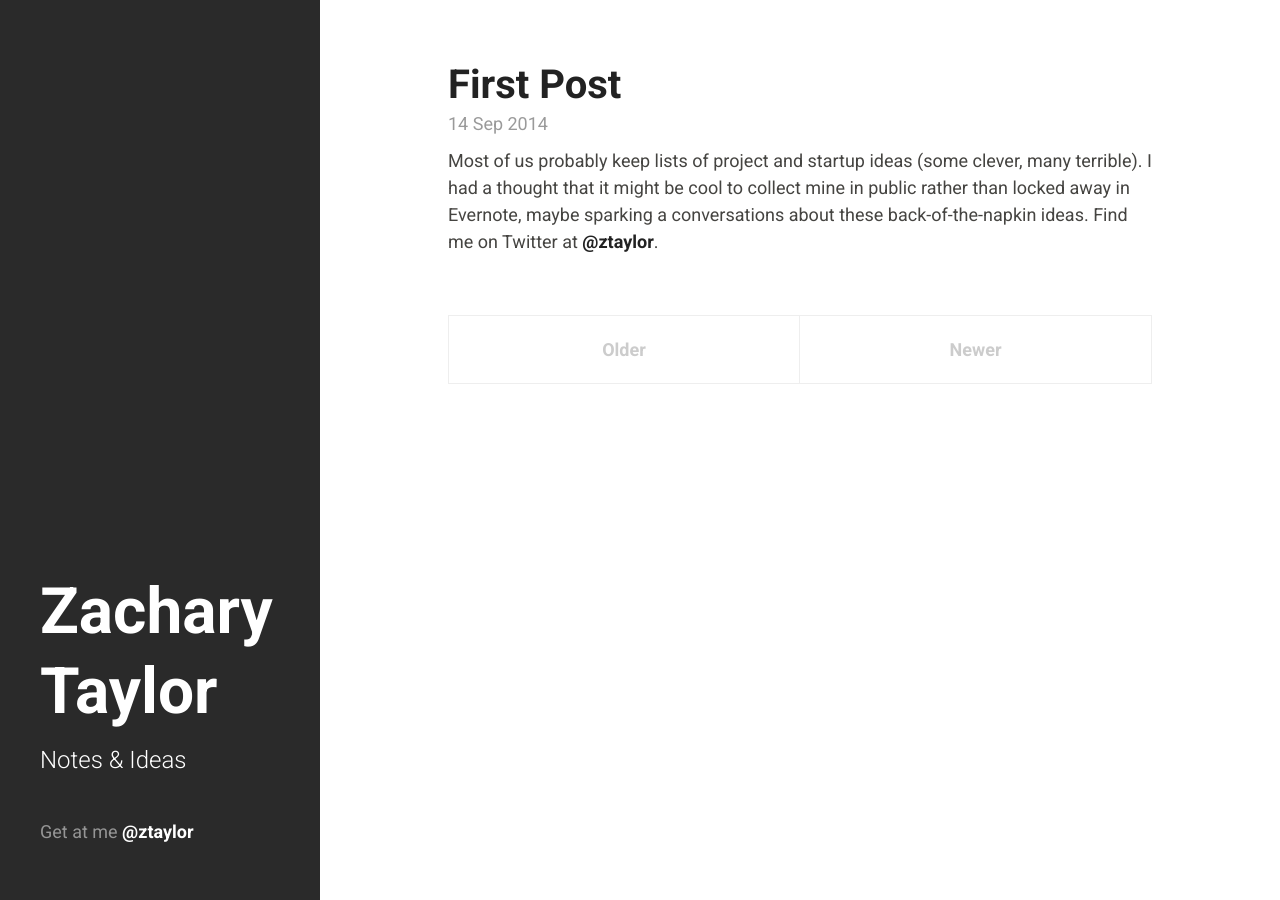
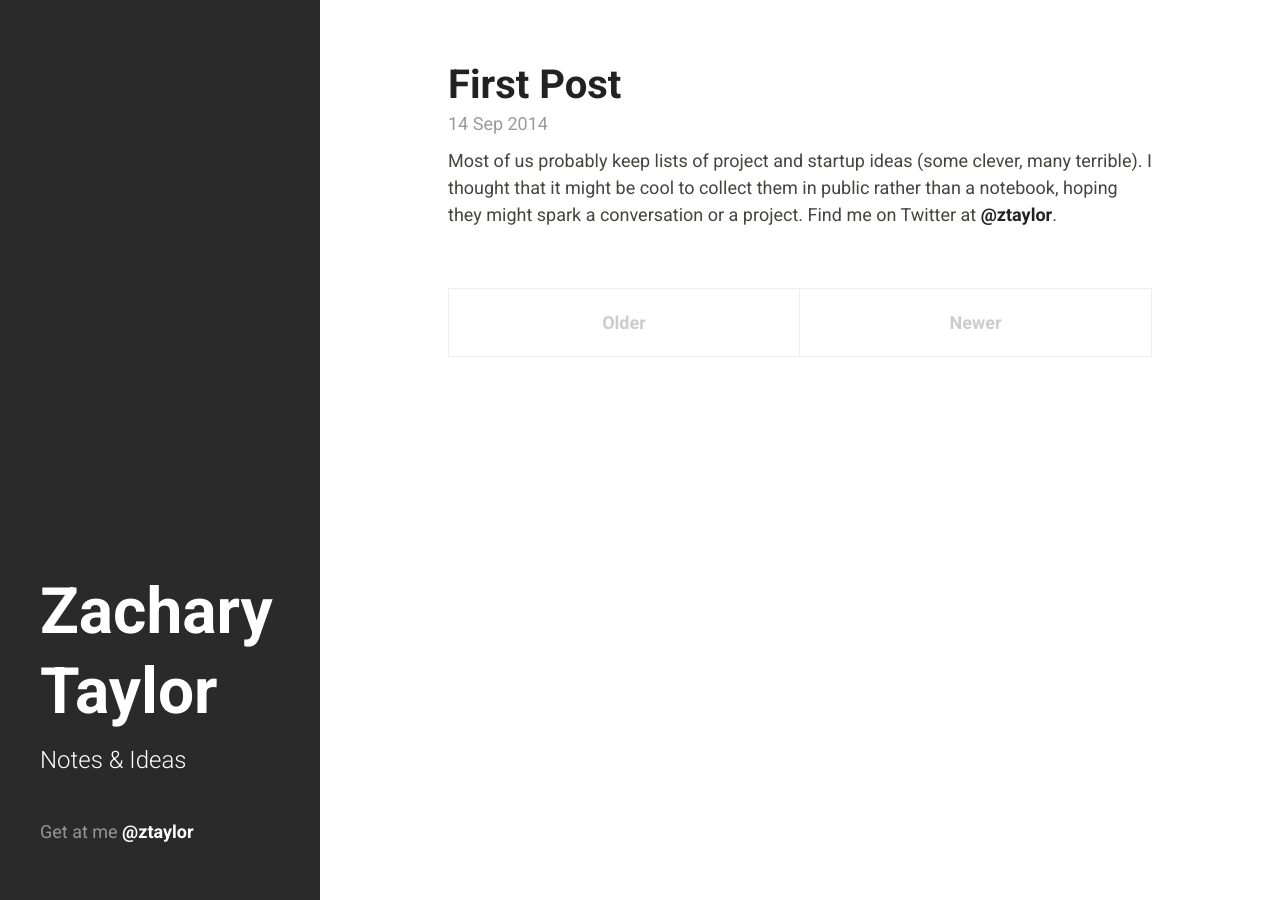
Before and after one commit to ztaylor/ztaylor.github.io, a Jekyll site: the page built from index.html, in a window 1280 px wide. Built offline with Jekyll 4.4.1, drawn with Linux system fonts in a browser that asks for light colours; Markdown is read by kramdown in place of the engine named in the settings; the list of posts is cut into pages by our own code.

Commit message:
first post update

```diff
--- a/_posts/2014-09-14-first-post.md
+++ b/_posts/2014-09-14-first-post.md
@@ -1,3 +1,3 @@
 ---
 ---
-Most of us probably keep lists of project and startup ideas (some clever, many terrible). I had a thought that it might be cool to collect mine in public rather than locked away in Evernote, maybe sparking a conversations about these back-of-the-napkin ideas. Find me on Twitter at <a href="https://twitter.com/ztaylor">@ztaylor</a>.
+Most of us probably keep lists of project and startup ideas (some clever, many terrible). I thought that it might be cool to collect them in public rather than a notebook, hoping they might spark a conversation or a project. Find me on Twitter at <a href="https://twitter.com/ztaylor">@ztaylor</a>.
```
